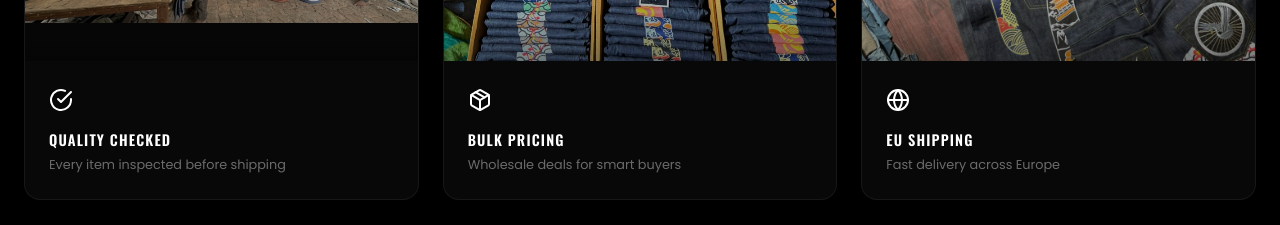
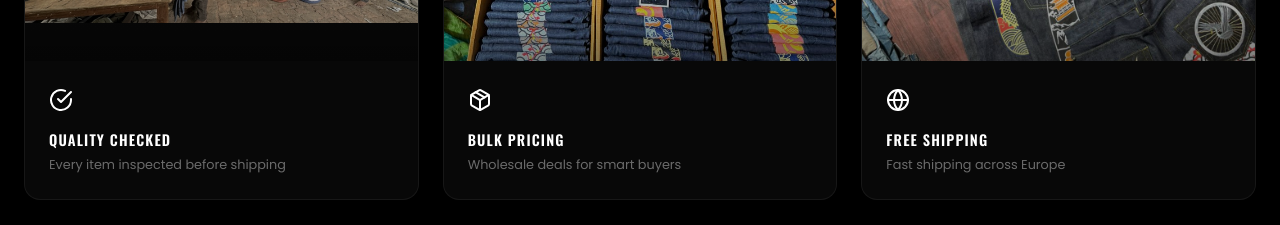
Before and after one commit to shubhamsanjayvarma/Project, a React (Vite) app: page /about in a window 1280 px wide. Shown: the part 2320-2545 px from the top of the page. Built offline with nearby package versions, Linux system fonts and the light colour scheme; no server answers; a web font is replaced by a local one.

Commit message:
feat: change EU shipping to Free shipping on About page features grid

```diff
--- a/src/pages/About.jsx
+++ b/src/pages/About.jsx
@@ -129,7 +129,7 @@ const About = () => {
                     {[
                         { icon: <FiCheckCircle size={24} />, title: 'QUALITY CHECKED', text: 'Every item inspected before shipping', img: qualityImg, width: 1040, height: 1040, contain: true },
                         { icon: <FiPackage size={24} />, title: 'BULK PRICING', text: 'Wholesale deals for smart buyers', img: bulkImg, width: 780, height: 1040 },
-                        { icon: <FiGlobe size={24} />, title: 'EU SHIPPING', text: 'Fast delivery across Europe', img: shippingImg, width: 960, height: 1280 },
+                        { icon: <FiGlobe size={24} />, title: 'FREE SHIPPING', text: 'Fast shipping across Europe', img: shippingImg, width: 960, height: 1280 },
                     ].map((feature, idx) => (
                         <motion.div
                             key={idx}
```
